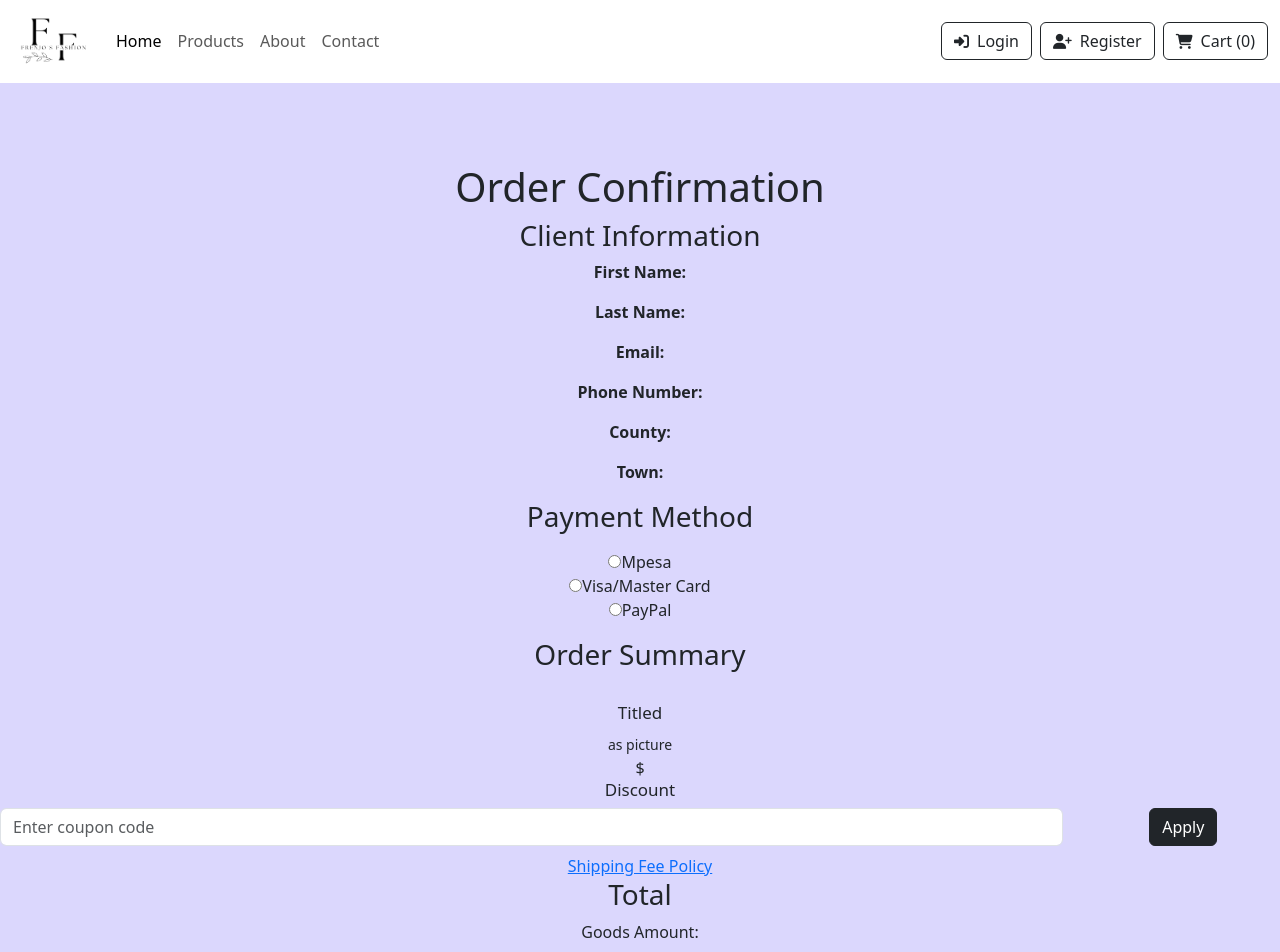
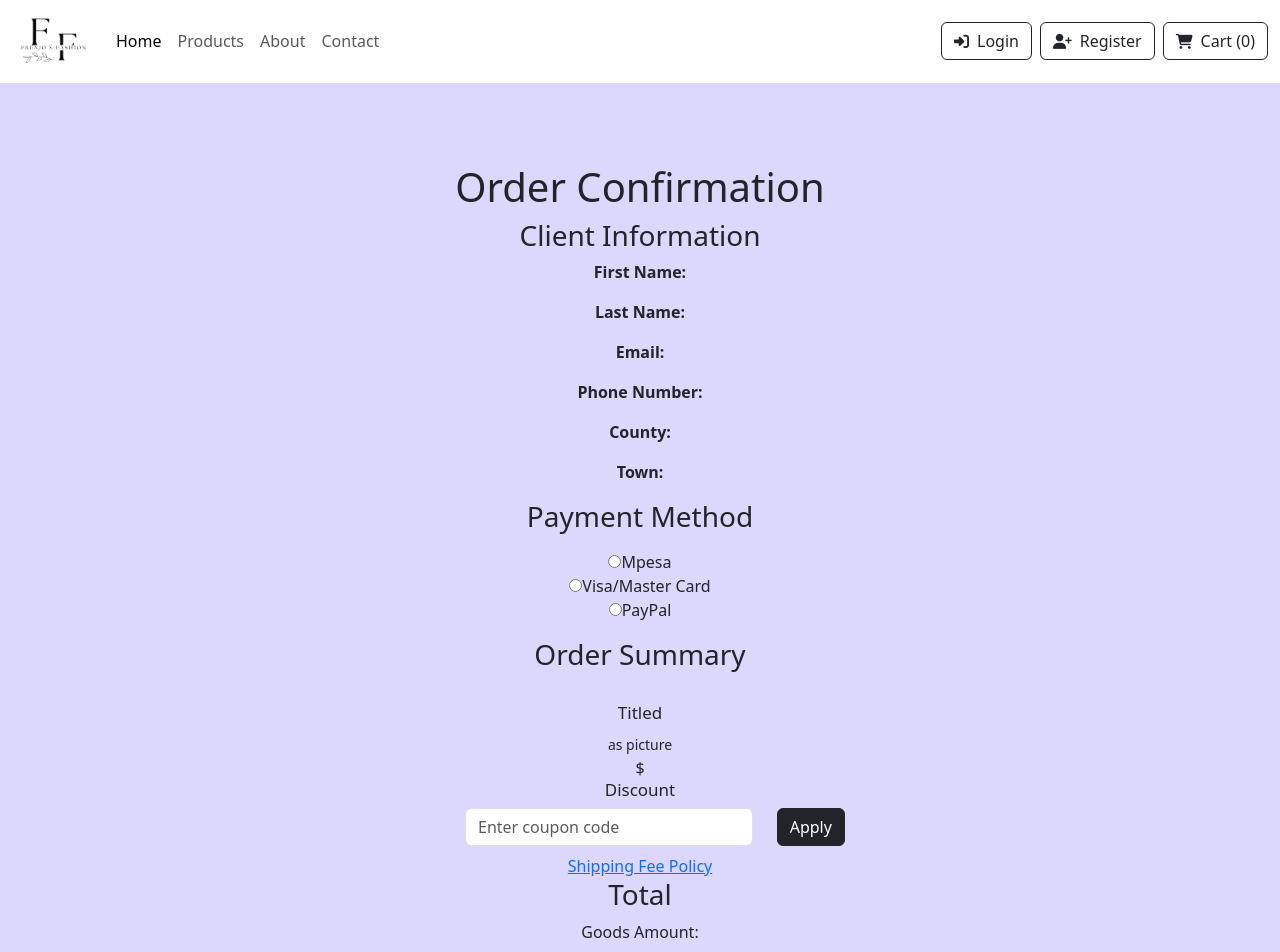
Before and after one commit to Brendafrenjo/e-commerce-app, a React (Create React App) app: page /order-confirmation in a window 1280 px wide. Shown: the top 952 px of the page. Built offline with nearby package versions, Linux system fonts and the light colour scheme.

Commit message:
Update OrderConfirmation.css

```diff
--- a/src/OrderConfirmation.css
+++ b/src/OrderConfirmation.css
@@ -1,7 +1,22 @@
-h2 {
+h1 {
   font-weight: 400;
+}
+
+h3 {
+   font-weight: 400;
+}
+
+.coupon {
+  display: block;
+  margin: 0 auto;
 }
 
 .OrderConfirmation {
   margin: 80px 0;
 }
+
+@media (min-width: 500px) {
+    .coupon {
+        max-width: 350px;
+    }
+}
```
